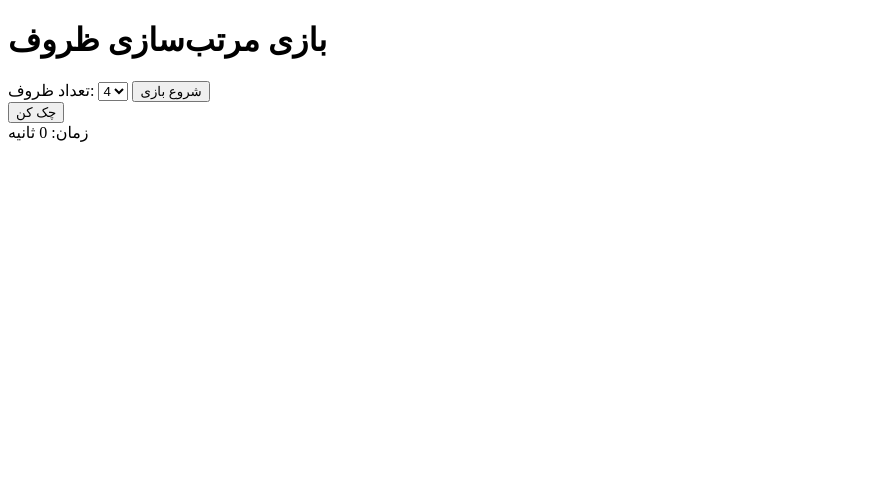
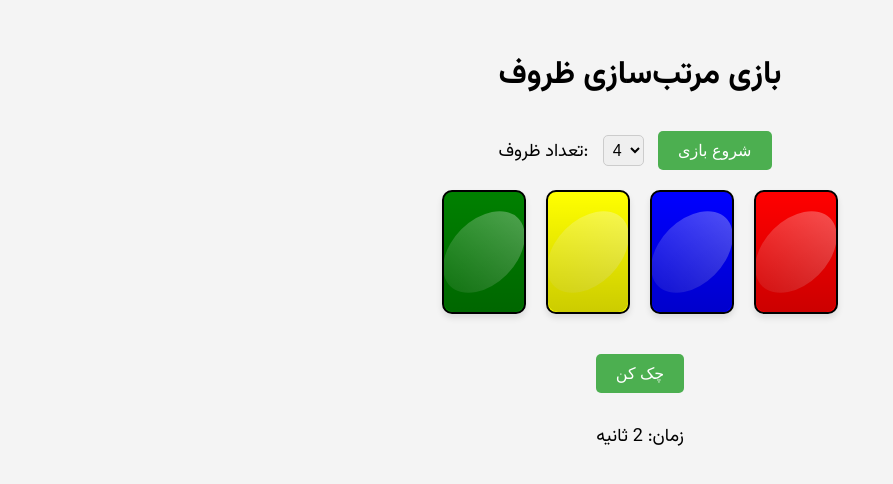
Before and after one commit to abolh81/CocaGame, a plain HTML site: page index.html in a window 1280 px wide. Both pictures are taken after a click on the button "شروع بازی". Shown: the whole page, without its empty margins (0-893 px from the left). Drawn offline with Linux system fonts and the light colour scheme.

Commit message:
game code in js v01

```diff
--- a/index.html
+++ b/index.html
@@ -4,7 +4,7 @@
     <meta charset="UTF-8">
     <meta name="viewport" content="width=device-width, initial-scale=1.0">
     <title>بازی مرتب‌سازی ظروف</title>
-    <link rel="stylesheet" href="styles.css">
+    <link rel="stylesheet" href="style/style.css">
     <!-- اضافه کردن فونت وزیر از Google Fonts -->
     <link href="https://fonts.googleapis.com/css2?family=Vazirmatn:wght@400;700&display=swap" rel="stylesheet">
 </head>
@@ -26,6 +26,6 @@
         <div id="timer">زمان: 0 ثانیه</div>
         <button id="restart-btn" style="display:none;">شروع مجدد</button>
     </div>
-    <script src="script.js"></script>
+    <script src="js/script.js"></script>
 </body>
 </html>
--- a/js/script.js
+++ b/js/script.js
@@ -0,0 +1,113 @@
+document.addEventListener('DOMContentLoaded', () => {
+    const containersDiv = document.getElementById('containers');
+    const checkBtn = document.getElementById('check-btn');
+    const resultDiv = document.getElementById('result');
+    const timerDiv = document.getElementById('timer');
+    const restartBtn = document.getElementById('restart-btn');
+    const startBtn = document.getElementById('start-btn');
+    const containerCountSelect = document.getElementById('container-count');
+
+    let containers = [];
+    let correctOrder = [];
+    let startTime;
+    let timerInterval;
+
+    startBtn.addEventListener('click', initializeGame);
+
+    function initializeGame() {
+        const count = parseInt(containerCountSelect.value);
+        containers = generateRandomColors(count);
+        correctOrder = [...containers].sort();
+        shuffle(containers);
+
+        containersDiv.innerHTML = '';
+        containers.forEach((color, index) => {
+            const container = document.createElement('div');
+            container.className = 'container';
+            container.style.backgroundColor = color;
+            container.draggable = true;
+            container.dataset.index = index;
+            container.addEventListener('dragstart', dragStart);
+            container.addEventListener('dragover', dragOver);
+            container.addEventListener('drop', drop);
+            containersDiv.appendChild(container);
+        });
+
+        resultDiv.textContent = '';
+        restartBtn.style.display = 'none';
+        startTimer();
+    }
+
+    function generateRandomColors(count) {
+        const colors = ['red', 'blue', 'green', 'yellow', 'purple', 'orange', 'pink', 'brown'];
+        return colors.slice(0, count);
+    }
+
+    function shuffle(array) {
+        for (let i = array.length - 1; i > 0; i--) {
+            const j = Math.floor(Math.random() * (i + 1));
+            [array[i], array[j]] = [array[j], array[i]];
+        }
+    }
+
+    function dragStart(e) {
+        e.dataTransfer.setData('text/plain', e.target.dataset.index);
+    }
+
+    function dragOver(e) {
+        e.preventDefault();
+    }
+
+    function drop(e) {
+        e.preventDefault();
+        const fromIndex = e.dataTransfer.getData('text/plain');
+        const toIndex = e.target.dataset.index;
+
+        if (fromIndex !== toIndex) {
+            swapContainers(fromIndex, toIndex);
+        }
+    }
+
+    function swapContainers(fromIndex, toIndex) {
+        const container1 = containersDiv.children[fromIndex];
+        const container2 = containersDiv.children[toIndex];
+
+        [container1.style.backgroundColor, container2.style.backgroundColor] =
+        [container2.style.backgroundColor, container1.style.backgroundColor];
+
+        [containers[fromIndex], containers[toIndex]] =
+        [containers[toIndex], containers[fromIndex]];
+    }
+
+    function checkOrder() {
+        let correctCount = 0;
+        containers.forEach((color, index) => {
+            if (color === correctOrder[index]) {
+                correctCount++;
+            }
+        });
+
+        if (correctCount === containers.length) {
+            stopTimer();
+            resultDiv.textContent = 'تبریک! شما برنده شدید!';
+            restartBtn.style.display = 'block';
+        } else {
+            resultDiv.textContent = `تعداد ظروف در جای درست: ${correctCount} از ${containers.length}`;
+        }
+    }
+
+    function startTimer() {
+        startTime = Date.now();
+        timerInterval = setInterval(() => {
+            const elapsedTime = Math.floor((Date.now() - startTime) / 1000);
+            timerDiv.textContent = `زمان: ${elapsedTime} ثانیه`;
+        }, 1000);
+    }
+
+    function stopTimer() {
+        clearInterval(timerInterval);
+    }
+
+    checkBtn.addEventListener('click', checkOrder);
+    restartBtn.addEventListener('click', initializeGame);
+});
```
